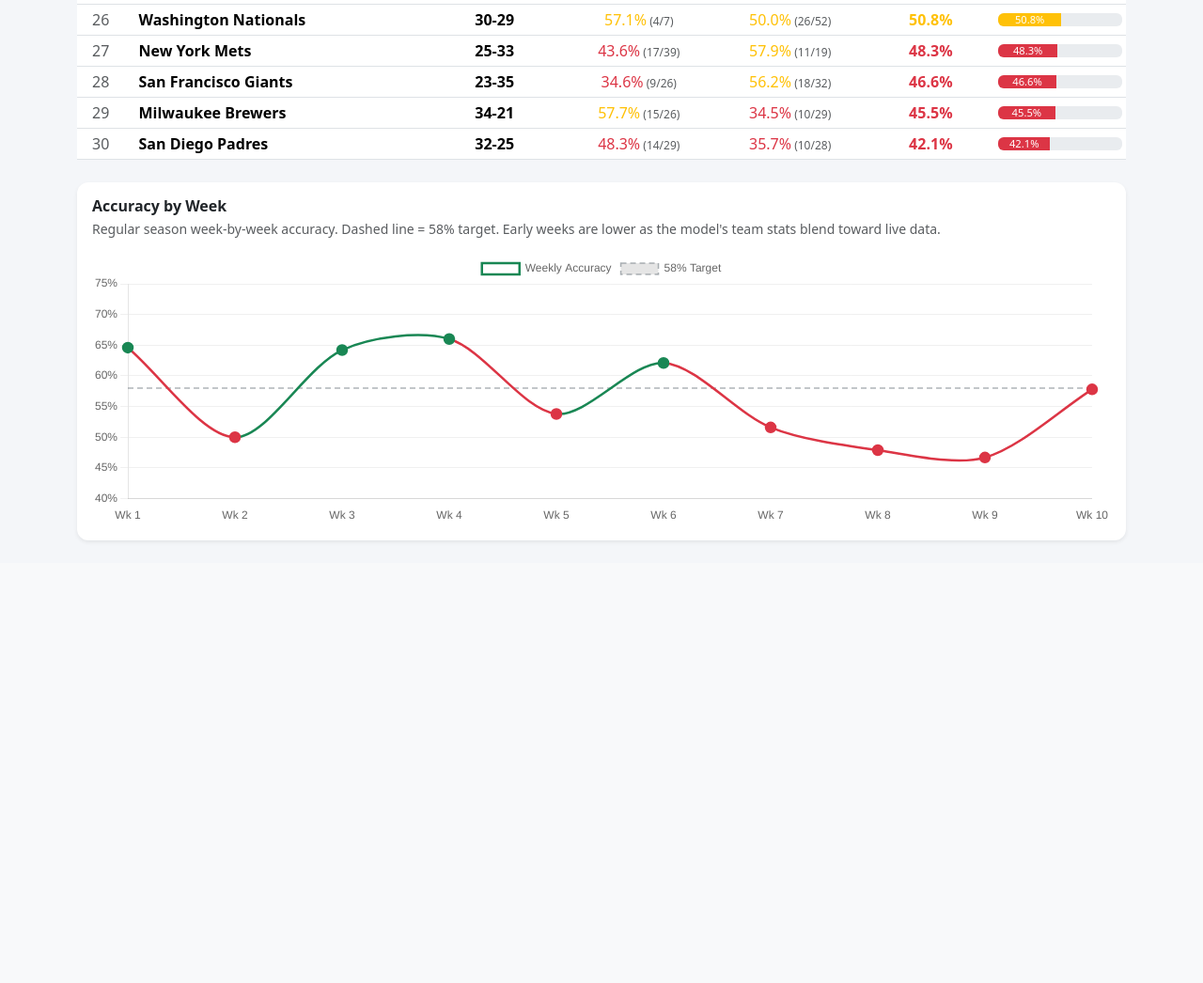
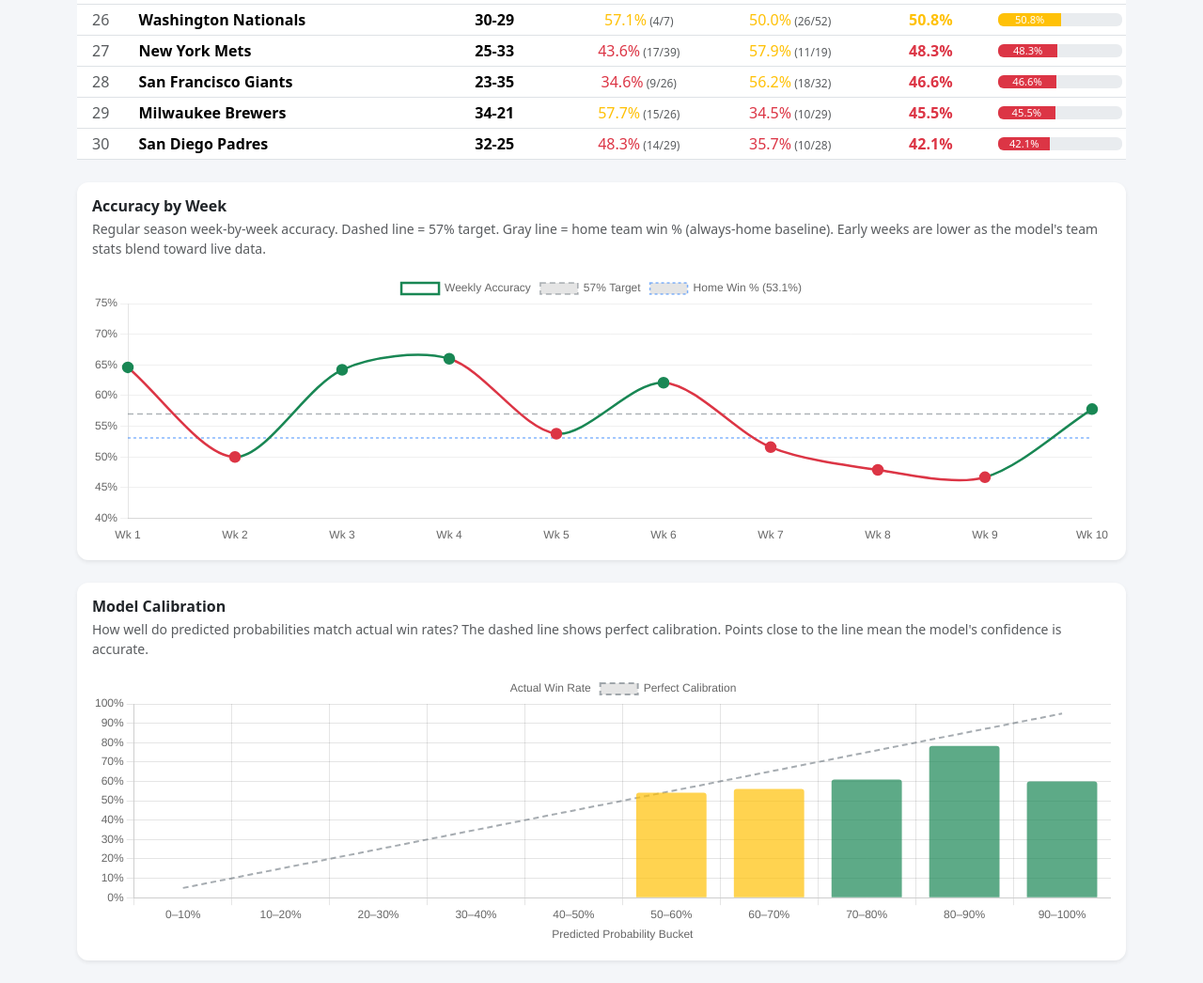
Before and after one commit to JMetzger32/DailyPredictionMLB, a Flask app: page /accuracy in a window 1280 px wide. Shown: the part 1122-2168 px from the top of the page at 94% size. Before the commit the page ends 1699 px from the top, so only its background shows below. Run offline with Flask 3, Linux system fonts and the light colour scheme; data that the repository does not hold is empty; parts of the project's set-up code (start-up, migrations or seed data) failed here and were passed over; some libraries are stand-ins or nearby versions.

Commit message:
Fix betting_log history loss + accuracy page improvements
betting_log:
- Fix root cause of history reset on redeploy: startup was rebuilding
  betting_log from scratch (only today's predictions_log odds), erasing all
  historical entries. Now merges: starts from the GitHub-restored betting_log
  (which has the full history), then supplements with new entries from
  predictions_log. Historical data survives across deploys.

accuracy page:
- Change target from 58% to 57% (chart line, color threshold, labels, description)
- Add 'Home Win % (Baseline)' dashed blue line to weekly chart — shows the
  naive always-pick-home baseline so you can see the model's actual edge
- Add home_win_rate to /api/accuracy response (computed from resolved games)
- Fix accuracy % flickering: heal log synchronously when <=3 days missing
  (was backgrounded, causing different values on successive page loads);
  only background-heal large backfills (>3 days)

Co-Authored-By: Claude Sonnet 4.6 <noreply@anthropic.com>

```diff
--- a/Desktop/CodeProjects/JackProject/Main/app.py
+++ b/Desktop/CodeProjects/JackProject/Main/app.py
@@ -880,23 +880,27 @@ try:
         print(f"[startup] Seeded {len(_startup_log.get(_startup_today, []))} predictions for {_startup_today}", flush=True)
     # Always patch odds — no-op if already set. Runs before betting_log rebuild.
     _refresh_today_odds()
-    # Rebuild betting_log from ALL predictions_log entries that have real odds data.
+    # Merge betting_log: start from the GitHub-restored version (has all historical
+    # data), then supplement with anything newly available in predictions_log.
+    # IMPORTANT: do NOT rebuild from scratch — that would erase historical entries
+    # that only live in the betting_log backup (predictions_log only has odds for
+    # the current day; past days' odds are not retroactively available).
     try:
+        _blog = _load_betting_log()          # restored from GitHub — keeps history
         _full_log = _load_log()
-        _blog = {}
         for _d, _entries in _full_log.items():
             _odds_entries = [
                 e for e in _entries
                 if e.get("bet_rating") is not None and e.get("away_ml") is not None
             ]
             if _odds_entries:
-                _blog[_d] = _odds_entries
+                _blog[_d] = _odds_entries    # update this day (may add or overwrite)
         _save_betting_log(_blog)
         _blog_total = sum(len(v) for v in _blog.values())
-        print(f"[startup] Rebuilt betting_log: {_blog_total} entries across {len(_blog)} dates", flush=True)
-        _push_betting_log_to_github()  # always push — even {} is better than 404 on next restart
+        print(f"[startup] betting_log merged: {_blog_total} entries across {len(_blog)} dates", flush=True)
+        _push_betting_log_to_github()
     except Exception as _be:
-        print(f"[startup] betting_log rebuild failed: {_be}", flush=True)
+        print(f"[startup] betting_log merge failed: {_be}", flush=True)
 except Exception as _e:
     print(f"[startup] Today-seeding failed: {_e}", flush=True)
 
@@ -1527,20 +1531,24 @@ def accuracy():
     _season_start = _date(2026, 3, 27)
     _days_since_start = (_today_et() - _season_start).days
 
-    # Always heal in the background so this request returns immediately.
-    # The log is read after a brief delay to catch any already-cached results,
-    # but we never block on API calls inside the request path.
     import threading as _threading
     _existing = _load_log()
     _missing = sum(
         1 for i in range(1, _days_since_start + 1)
         if (_today_et() - timedelta(days=i)).isoformat() not in _existing
     )
-    _heal_target = _days_since_start if _missing > 3 else 7
-    _threading.Thread(
-        target=_auto_heal_log, kwargs={"days": _heal_target}, daemon=True
-    ).start()
-    log = _existing  # serve current log immediately; background thread updates it
+    if _missing > 3:
+        # Large backfill: run in background so the page doesn't time out
+        _heal_target = _days_since_start
+        _threading.Thread(
+            target=_auto_heal_log, kwargs={"days": _heal_target}, daemon=True
+        ).start()
+        log = _existing
+    else:
+        # Small gap (≤3 days): heal synchronously so the accuracy % is stable
+        # across reloads and doesn't flip between values
+        _auto_heal_log(days=7)
+        log = _load_log()
 
     def compute_stats(entries):
         team_stats = {}
@@ -1701,11 +1709,17 @@ def accuracy():
         "mae":      round(sum(ou_errors) / len(ou_errors), 2) if ou_errors else None,
     }
 
+    # Home team win rate — actual baseline (how often home team wins regardless of model)
+    _home_wins    = sum(1 for e in regular if e.get("correct") is not None and e.get("actual_winner") == "Home")
+    _total_resolved = rs_stats["overall"]["games"]
+    home_win_rate = round(_home_wins / _total_resolved, 3) if _total_resolved else None
+
     return jsonify({
         "regular_season":  rs_stats,
         "spring_training": st_stats,
         "by_week":         by_week,
         "ou_stats":        ou_stats,
+        "home_win_rate":   home_win_rate,
         "last_updated":    datetime.now().isoformat(),
     })
 
--- a/Desktop/CodeProjects/JackProject/templates/accuracy.html
+++ b/Desktop/CodeProjects/JackProject/templates/accuracy.html
@@ -118,7 +118,7 @@
       <div class="card-body">
         <h6 class="fw-semibold mb-1">Accuracy by Week</h6>
         <p class="text-muted small mb-3">
-          Regular season week-by-week accuracy. Dashed line = 58% target. Early weeks are lower as the model's team stats blend toward live data.
+          Regular season week-by-week accuracy. Dashed line = 57% target. Gray line = home team win % (always-home baseline). Early weeks are lower as the model's team stats blend toward live data.
         </p>
         <canvas id="weekly-chart" height="80"></canvas>
       </div>
@@ -322,33 +322,31 @@
       const byWeek = data.by_week || [];
       if (byWeek.length >= 2) {
         document.getElementById("weekly-trend-card").classList.remove("d-none");
-        const wLabels = byWeek.map(w => w.label);
-        const wAccs   = byWeek.map(w => w.accuracy !== null ? +(w.accuracy * 100).toFixed(1) : null);
-        const target  = byWeek.map(() => 58);
+        const wLabels    = byWeek.map(w => w.label);
+        const wAccs      = byWeek.map(w => w.accuracy !== null ? +(w.accuracy * 100).toFixed(1) : null);
+        const target     = byWeek.map(() => 57);
+        const homeWinPct = data.home_win_rate != null ? +(data.home_win_rate * 100).toFixed(1) : null;
+        const baseline   = homeWinPct != null ? byWeek.map(() => homeWinPct) : null;
 
-        new Chart(document.getElementById("weekly-chart"), {
-          type: "line",
-          data: {
-            labels: wLabels,
-            datasets: [
+        const datasets = [
           {
             label: "Weekly Accuracy",
             data: wAccs,
-                borderColor: wAccs.map(v => v === null ? null : v >= 58 ? "rgba(25,135,84,1)" : "rgba(220,53,69,1)"),
+            borderColor: wAccs.map(v => v === null ? null : v >= 57 ? "rgba(25,135,84,1)" : "rgba(220,53,69,1)"),
             backgroundColor: "transparent",
             borderWidth: 2.5,
             pointRadius: 5,
-                pointBackgroundColor: wAccs.map(v => v === null ? "transparent" : v >= 58 ? "rgba(25,135,84,1)" : "rgba(220,53,69,1)"),
+            pointBackgroundColor: wAccs.map(v => v === null ? "transparent" : v >= 57 ? "rgba(25,135,84,1)" : "rgba(220,53,69,1)"),
             tension: 0.3,
             segment: {
               borderColor: ctx => {
                 const v = ctx.p1.parsed.y;
-                    return v >= 58 ? "rgba(25,135,84,1)" : "rgba(220,53,69,1)";
+                return v >= 57 ? "rgba(25,135,84,1)" : "rgba(220,53,69,1)";
               }
             },
           },
           {
-                label: "58% Target",
+            label: "57% Target",
             data: target,
             borderColor: "rgba(108,117,125,0.55)",
             borderDash: [6, 4],
@@ -356,8 +354,23 @@
             pointRadius: 0,
             fill: false,
           },
-            ]
-          },
+        ];
+
+        if (baseline) {
+          datasets.push({
+            label: `Home Win % (${homeWinPct.toFixed(1)}%)`,
+            data: baseline,
+            borderColor: "rgba(13,110,253,0.5)",
+            borderDash: [3, 3],
+            borderWidth: 1.5,
+            pointRadius: 0,
+            fill: false,
+          });
+        }
+
+        new Chart(document.getElementById("weekly-chart"), {
+          type: "line",
+          data: { labels: wLabels, datasets },
           options: {
             responsive: true,
             plugins: {
@@ -365,7 +378,8 @@
               tooltip: {
                 callbacks: {
                   label: ctx => {
-                    if (ctx.datasetIndex === 1) return "Target: 58%";
+                    if (ctx.datasetIndex === 1) return `Target: 57%`;
+                    if (ctx.datasetIndex === 2) return `Home Win %: ${homeWinPct.toFixed(1)}%`;
                     const w = byWeek[ctx.dataIndex];
                     return `${ctx.parsed.y.toFixed(1)}%  (${w.correct}/${w.games} games)`;
                   }
```
Lines whose indentation alone changed are shown as unchanged.
